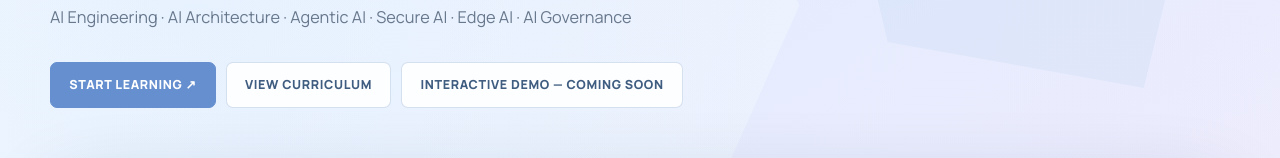
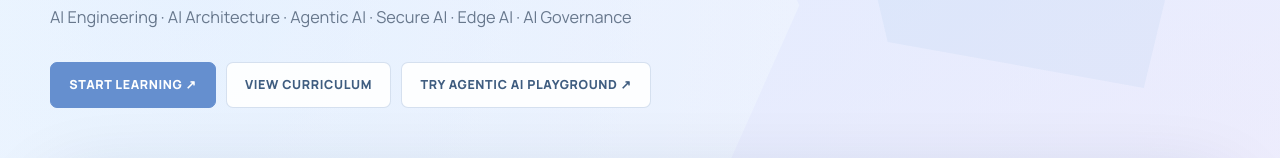
Before and after one commit to h00w/h00w.github.io, a Next.js app: page /agentic-ai in a window 1280 px wide. Shown: the part 488-646 px from the top of the page. Built offline with nearby package versions, Linux system fonts and the light colour scheme.

Commit message:
Publish live Agentic AI Playground CTA

```diff
--- a/app/agentic-ai/page.tsx
+++ b/app/agentic-ai/page.tsx
@@ -97,7 +97,7 @@ export default function AgenticAIAcademyPage() {
               <div className="hero-actions" style={{marginTop: 30}}>
                 <a className="btn btn-primary" href="https://github.com/h00w/agentic-ai" target="_blank" rel="noreferrer">Start Learning ↗</a>
                 <a className="btn btn-ghost" href="#curriculum">View Curriculum</a>
-                <span className="btn btn-ghost" aria-disabled="true" title="Hugging Face demo planned for the next phase">Interactive Demo — Coming Soon</span>
+                <a className="btn btn-ghost" href="https://huggingface.co/spaces/h0000w/hendar-agentic-ai" target="_blank" rel="noreferrer">Try Agentic AI Playground ↗</a>
               </div>
             </div>
 
@@ -244,10 +244,11 @@ export default function AgenticAIAcademyPage() {
               <div className="kicker">Open Source · Engineering First</div>
               <h2 className="section-title" style={{marginTop: 10}}>Learn it. Build it. Evaluate it. Secure it. Scale it.</h2>
               <p className="muted" style={{maxWidth: 820, lineHeight: 1.85}}>
-                GitHub remains the canonical source for the curriculum, runnable code, labs, tests, security patterns and enterprise architecture. Interactive Hugging Face and Streamlit experiences will be added in the next deployment phase.
+                GitHub is the canonical source for curriculum, runnable code, labs, tests, security patterns and enterprise architecture. The live Hugging Face Playground provides an interactive layer for bounded agents, RAG, prompt-injection controls, evaluation and architecture inspection; the advanced Streamlit engineering lab is the next deployment phase.
               </p>
               <div className="hero-actions">
-                <a className="btn btn-primary" href="https://github.com/h00w/agentic-ai" target="_blank" rel="noreferrer">Explore Agentic AI Academy ↗</a>
+                <a className="btn btn-primary" href="https://huggingface.co/spaces/h0000w/hendar-agentic-ai" target="_blank" rel="noreferrer">Try Agentic AI Playground ↗</a>
+                <a className="btn btn-ghost" href="https://github.com/h00w/agentic-ai" target="_blank" rel="noreferrer">Explore GitHub ↗</a>
                 <Link className="btn btn-ghost" href="/">Back to Portfolio</Link>
               </div>
             </div>
@@ -259,6 +260,7 @@ export default function AgenticAIAcademyPage() {
         <div className="shell" style={{display: "flex", justifyContent: "space-between", gap: 20, flexWrap: "wrap", alignItems: "center"}}>
           <span>© 2026 Hendar Mawan, PhD</span>
           <span style={{display: "flex", gap: 14, flexWrap: "wrap"}}>
+            <a href="https://huggingface.co/spaces/h0000w/hendar-agentic-ai" target="_blank" rel="noreferrer">Live Playground</a>
             <a href="https://github.com/h00w/agentic-ai" target="_blank" rel="noreferrer">Agentic AI GitHub</a>
             <a href="https://www.linkedin.com/in/hender/" target="_blank" rel="noreferrer">LinkedIn</a>
             <Link href="/">hendarmawan.se</Link>
```
